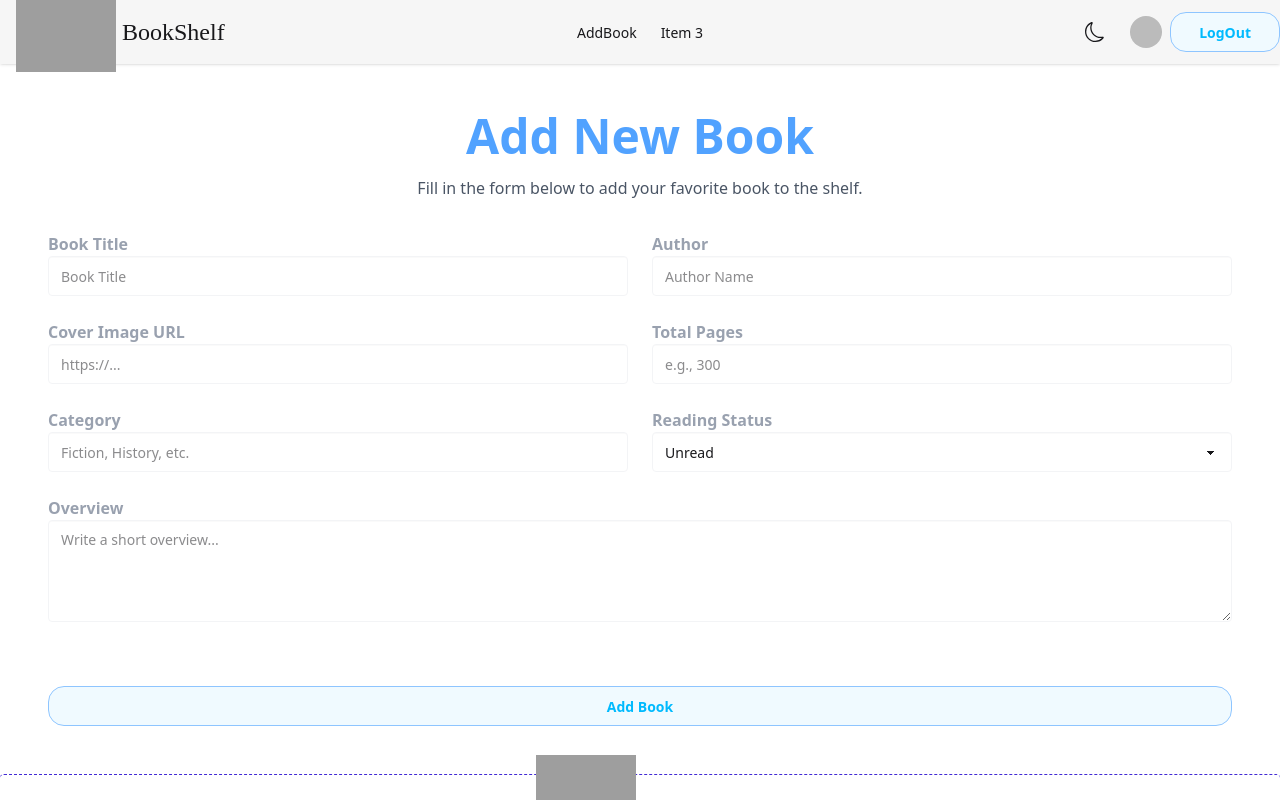
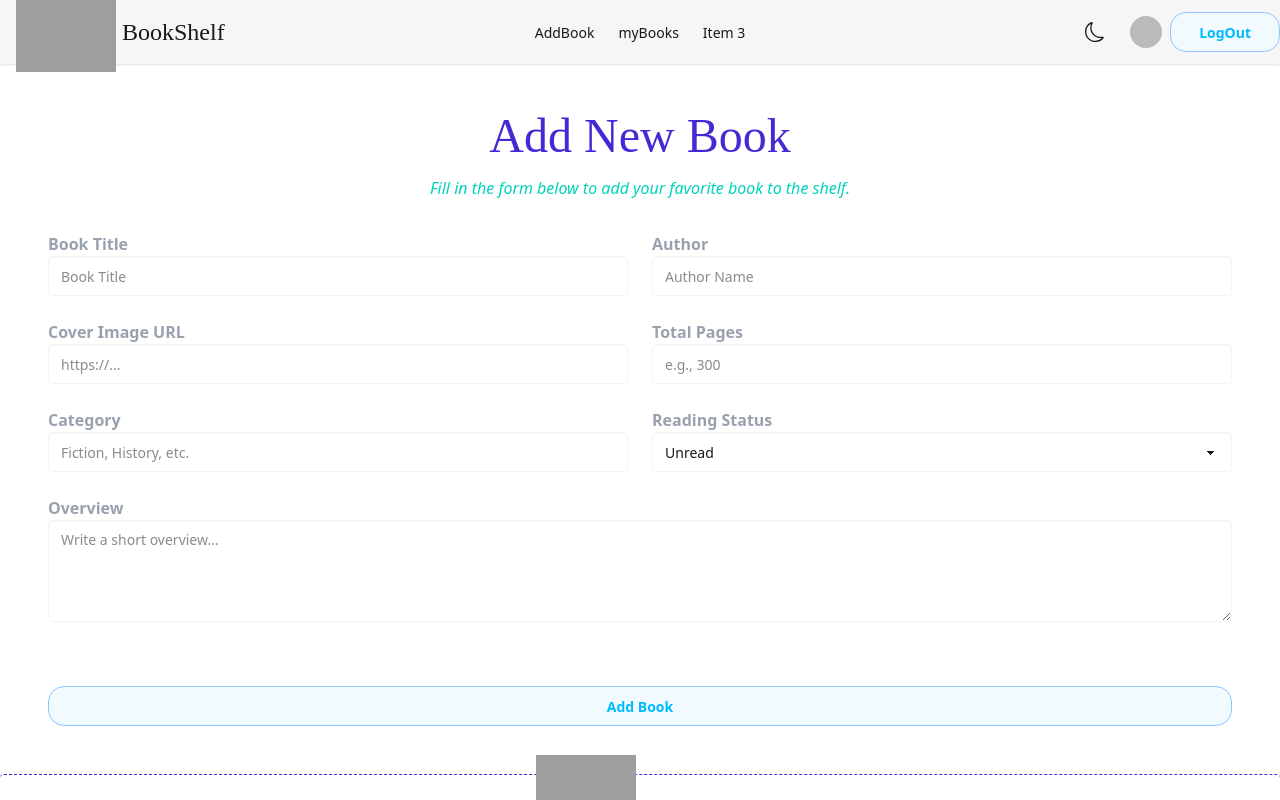
Before and after one commit to web-hasib/Assignment-11-client, a React (Vite) app: page /addBook in a window 1280 px wide. Shown: the top 800 px of the page. Built offline with nearby package versions, Linux system fonts and the light colour scheme; no server answers; sample sign-in values are in the browser's storage; grey boxes are pictures that could not be loaded; a web font is replaced by a local one.

Commit message:
My books section by query not completed

```diff
--- a/src/components/NavBar.jsx
+++ b/src/components/NavBar.jsx
@@ -8,6 +8,9 @@ const links = (
   <>
     <li>
      <NavLink to='/addBook'>AddBook</NavLink>
+    </li>
+    <li>
+     <NavLink to='/myBooks'>myBooks</NavLink>
     </li>
 
     <li>
--- a/src/pages/AddBook.jsx
+++ b/src/pages/AddBook.jsx
@@ -78,10 +78,10 @@ const AddBook = () => {
 
       <div className="p-6 md:p-12">
         <div className="text-center space-y-4">
-          <h1 className="text-4xl md:text-5xl text-blue-400 font-bold">
+          <h1 className="text-4xl md:text-5xl primary text-primary font-bold">
             Add New Book
           </h1>
-          <p className="text-gray-600 dark:text-gray-400">
+          <p className=" text-accent italic">
             Fill in the form below to add your favorite book to the shelf.
           </p>
         </div>
--- /dev/null
+++ b/src/pages/MyBooks.jsx
@@ -0,0 +1,22 @@
+import React, { use, useEffect, useState } from "react";
+import { AuthContext } from "../Provider/AuthProvider";
+import axios from "axios";
+
+const MyBooks = () => {
+  const [data, setData] = useState([]);
+  const { user } = use(AuthContext);
+  useEffect(() => {
+    // Fetching books data for the logged-in user
+    if (user?.email) {
+      axios
+        .get(`http://localhost:3000/books?user_email=${user.email}`)
+        .then((res) => setData(res.data))
+        .catch((err) => console.error(err));
+    }
+  }, [user?.email]);
+
+    console.log(data);
+  return <div>My Books Page</div>;
+};
+
+export default MyBooks;
```
Also changed, not shown: src/router/Router.jsx (+7 -0 lines).
